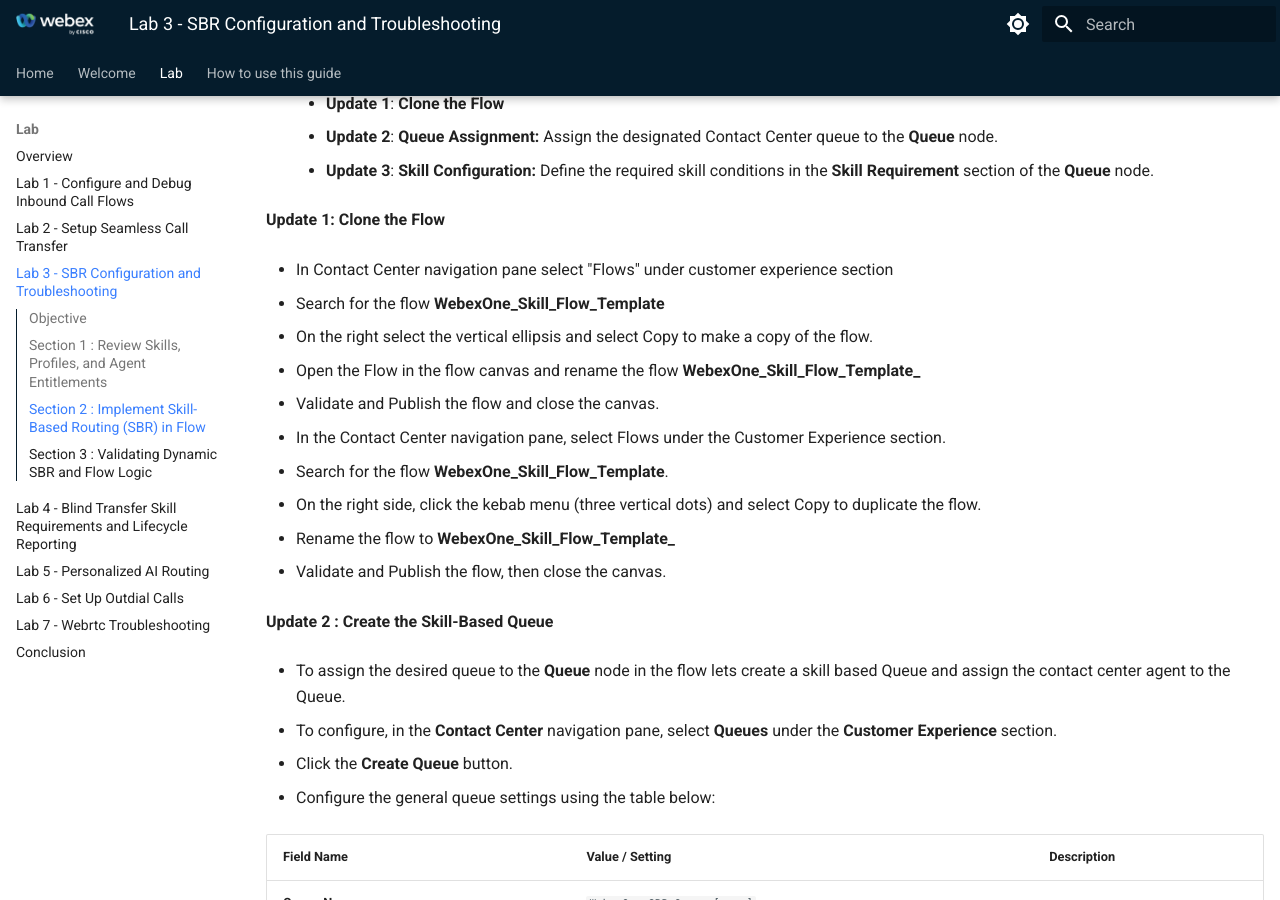
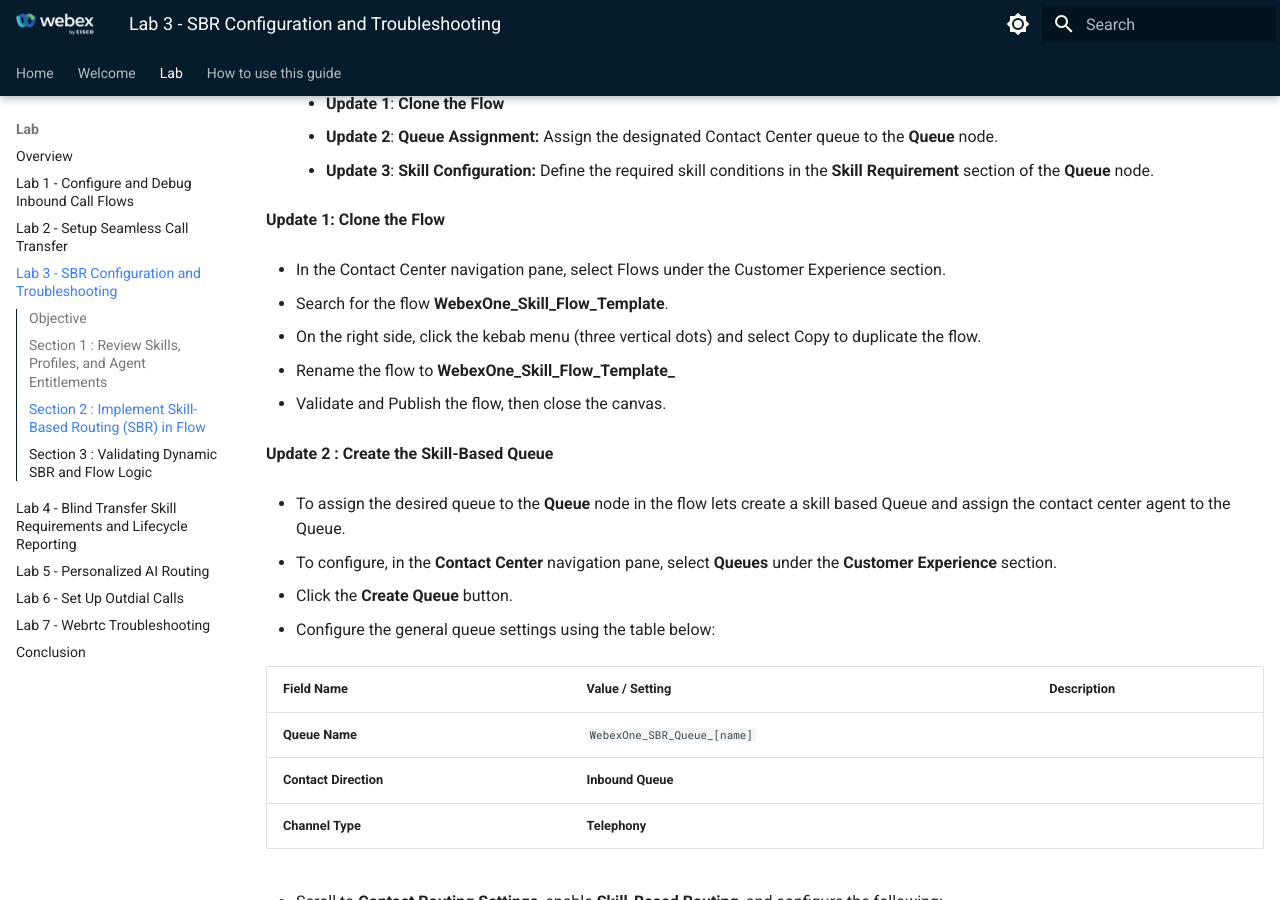
Before and after one commit to WebexCC-SA/LAB-21177, an MkDocs documentation site: the page built from docs/Excercise3.md, in a window 1280 px wide and 900 px high, scrolled down 2766 px. Built offline with MkDocs 1.6.1 and Material for MkDocs 9.7.7, drawn with Linux system fonts in a browser that asks for light colours.

Commit message:
Update Excercise3.md

```diff
--- a/docs/Excercise3.md
+++ b/docs/Excercise3.md
@@ -124,16 +124,6 @@
 
 
 **Update 1: Clone the Flow**
-
-- In Contact Center navigation pane select "Flows" under customer experience section
-
-- Search for the flow **WebexOne_Skill_Flow_Template**
-
-- On the right select the vertical ellipsis and select Copy to make a copy of the flow.
-
-- Open the Flow in the flow canvas and rename the flow **WebexOne_Skill_Flow_Template_<id>**
-
-- Validate and Publish the flow and close the canvas.
 
 - In the Contact Center navigation pane, select Flows under the Customer Experience section.
 
```
